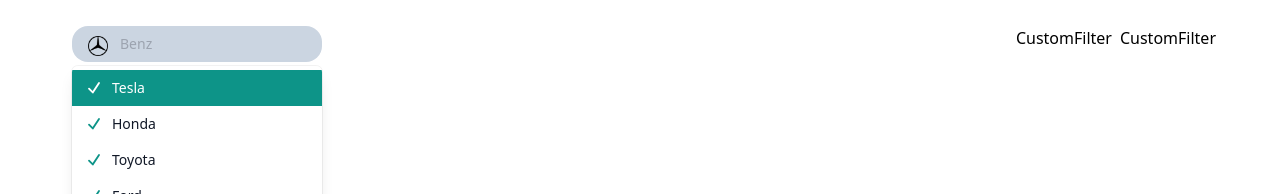
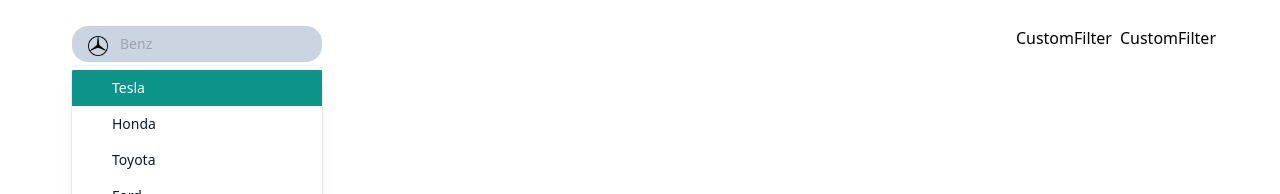
Before and after one commit to barakadewise/car-rental-app, a Next.js app: page / in a window 1280 px wide. Both pictures are taken after a click on the button 90 px from the left and 652 px from the top of the page. Shown: the part 606-800 px from the top of the page. Built offline with nearby package versions, Linux system fonts and the light colour scheme.

Commit message:
fix insert selected manufacturer to search manufacturer input

```diff
--- a/components/SearchManufacturer .tsx
+++ b/components/SearchManufacturer .tsx
@@ -32,7 +32,7 @@ const SearchManufacturer = ({
         );
 
   return (
-    <div className="h-full">
+    <div className="">
       <Combobox value={manufacturer} onChange={setManufacturer}>
         <div className="relative w-full">
           <ComboboxButton className="absolute top-[10px]">
@@ -58,13 +58,13 @@ const SearchManufacturer = ({
             leaveTo="opacity-0"
             afterLeave={() => setQuery("")}
           >
-            <ComboboxOptions className="absolute mt-1 max-h-60 w-full overflow-auto rounded-md bg-white py-1 text-base shadow-lg ring-1 ring-black/5 focus:outline-none sm:text-sm">
+            <ComboboxOptions className="relative mt-1 max-h-60 w-full overflow-auto rounded-md bg-white py-1 text-base shadow-lg ring-1 ring-black/5 focus:outline-none sm:text-sm">
               {filteredManufacturers.length === 0 && query !== "" ? (
                 <div className="relative cursor-default select-none px-4 py-2 text-gray-700">
                   Nothing found.
                 </div>
               ) : (
-                filteredManufacturers.map((item,index) => (
+                filteredManufacturers.map((item, index) => (
                   <ComboboxOption
                     key={index.toString()}
                     className={({ focus }) =>
@@ -72,7 +72,7 @@ const SearchManufacturer = ({
                         focus ? "bg-teal-600 text-white" : "text-gray-900"
                       }`
                     }
-                    value={query}
+                    value={item.manufacturer}
                   >
                     {({ selected, focus }) => (
                       <>
```
